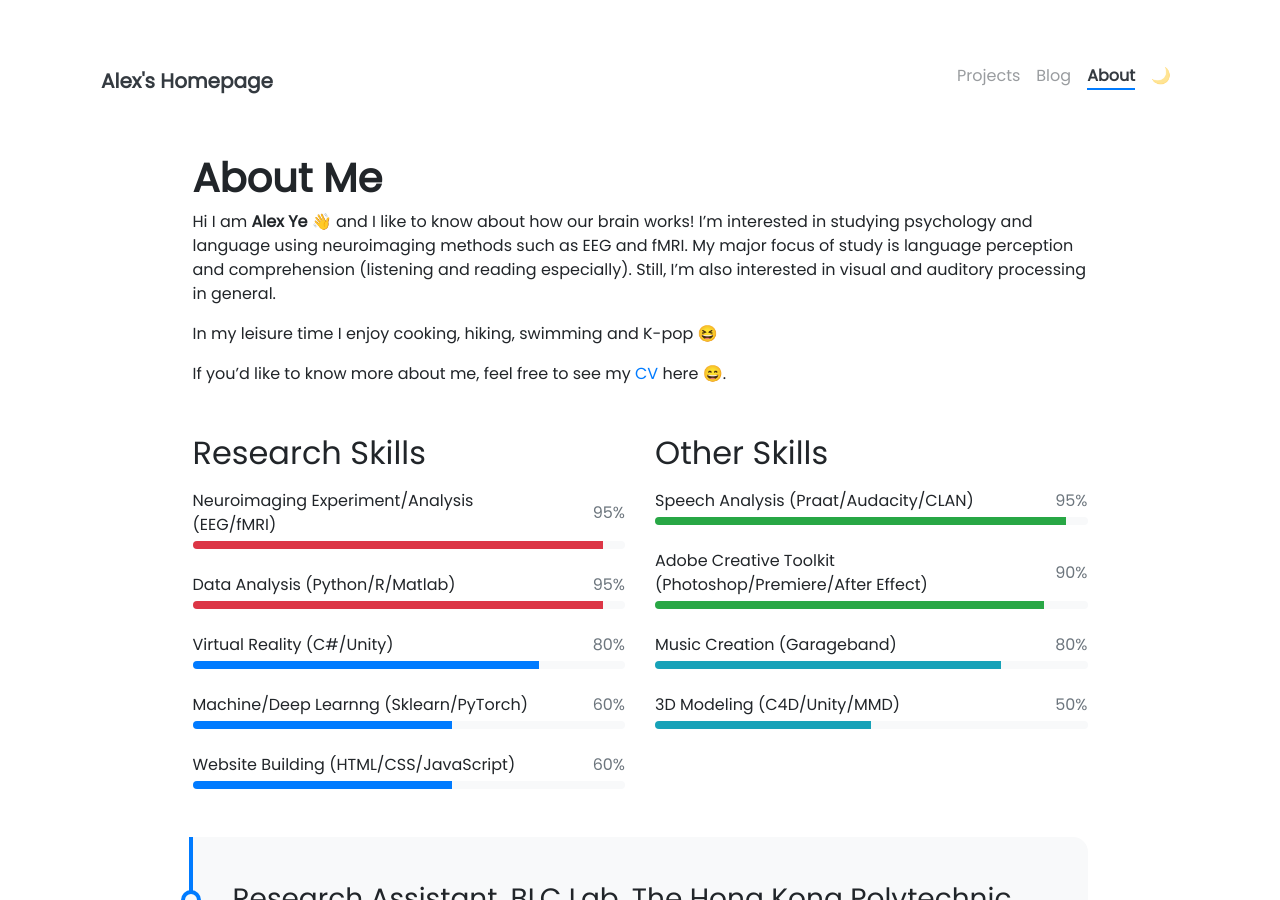
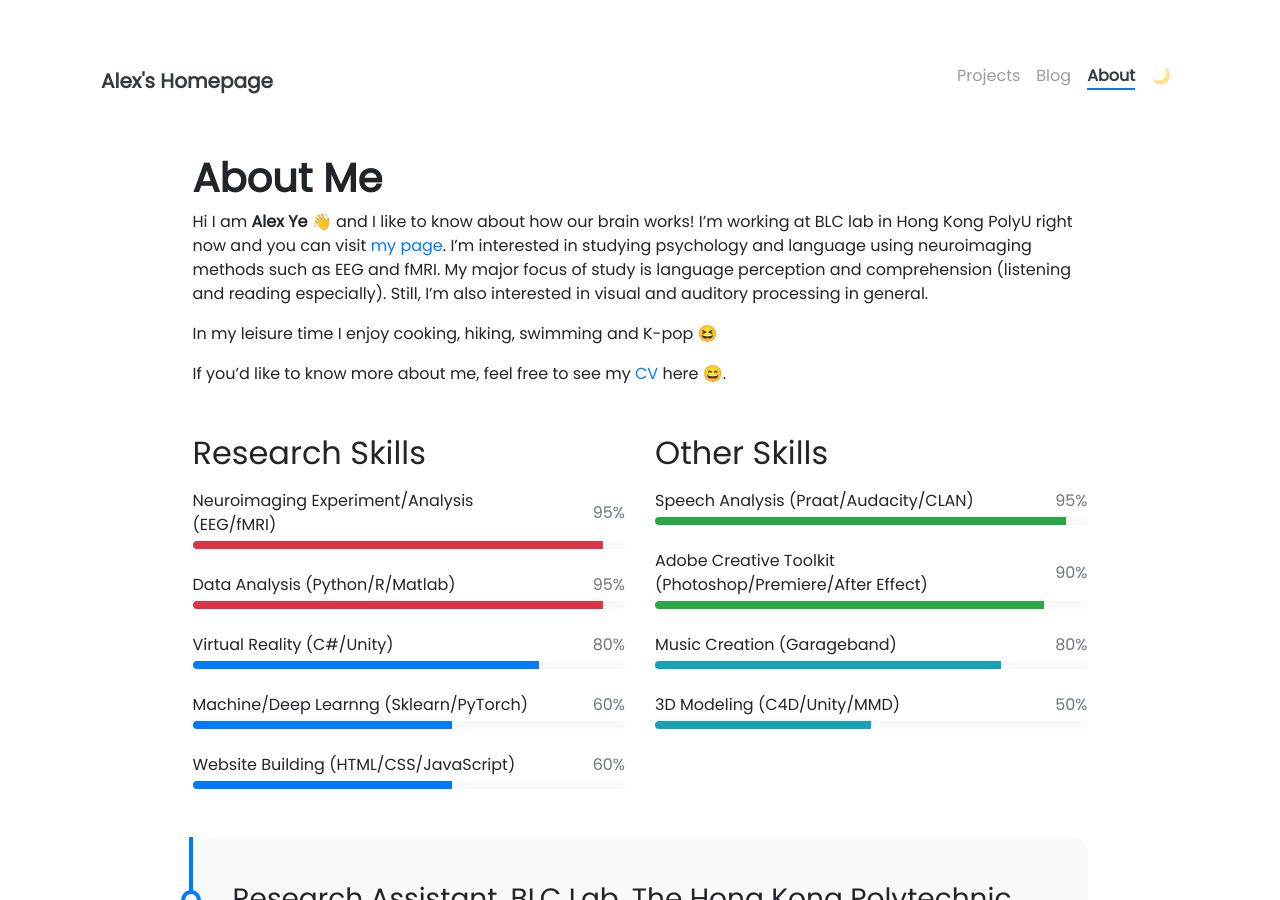
Before and after one commit to alexxyye/alexxyye.github.io, a Jekyll site: the page built from pages/about.md, in a window 1280 px wide and 900 px high. Built offline with Jekyll 4.4.1, drawn with Linux system fonts in a browser that asks for light colours; nearby versions of some CDN libraries; emoji names are drawn with the system emoji font.

Commit message:
Update about.md

```diff
--- a/pages/about.md
+++ b/pages/about.md
@@ -7,7 +7,7 @@ weight: 3
 
 # **About Me**
 
-Hi I am **{{ site.author.name }}** :wave: and I like to know about how our brain works! I'm interested in studying psychology and language using neuroimaging methods such as EEG and fMRI. My major focus of study is language perception and comprehension (listening and reading especially). Still, I'm also interested in visual and auditory processing in general.
+Hi I am **{{ site.author.name }}** :wave: and I like to know about how our brain works! I'm working at BLC lab in Hong Kong PolyU right now and you can visit [my page](https://blclab.org/xinyi-ye/). I'm interested in studying psychology and language using neuroimaging methods such as EEG and fMRI. My major focus of study is language perception and comprehension (listening and reading especially). Still, I'm also interested in visual and auditory processing in general.
 
 In my leisure time I enjoy cooking, hiking, swimming and K-pop :laughing:
 
```
